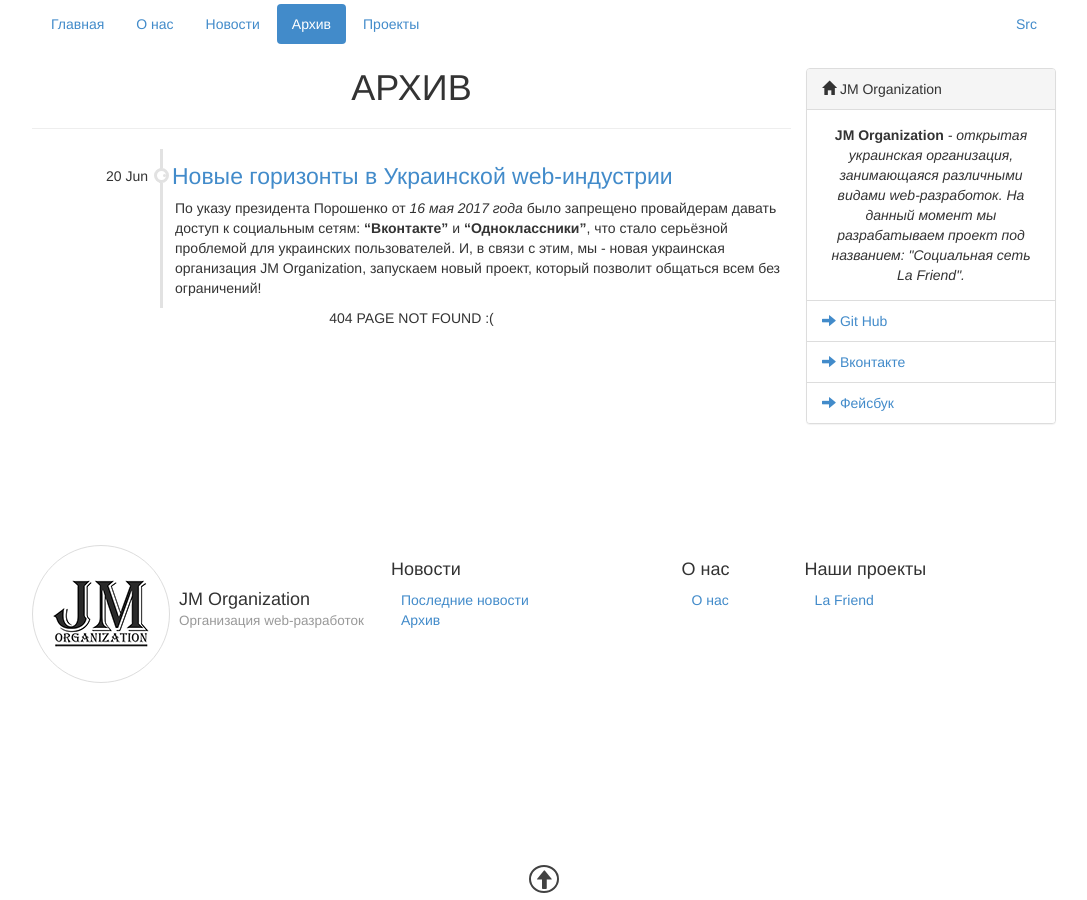
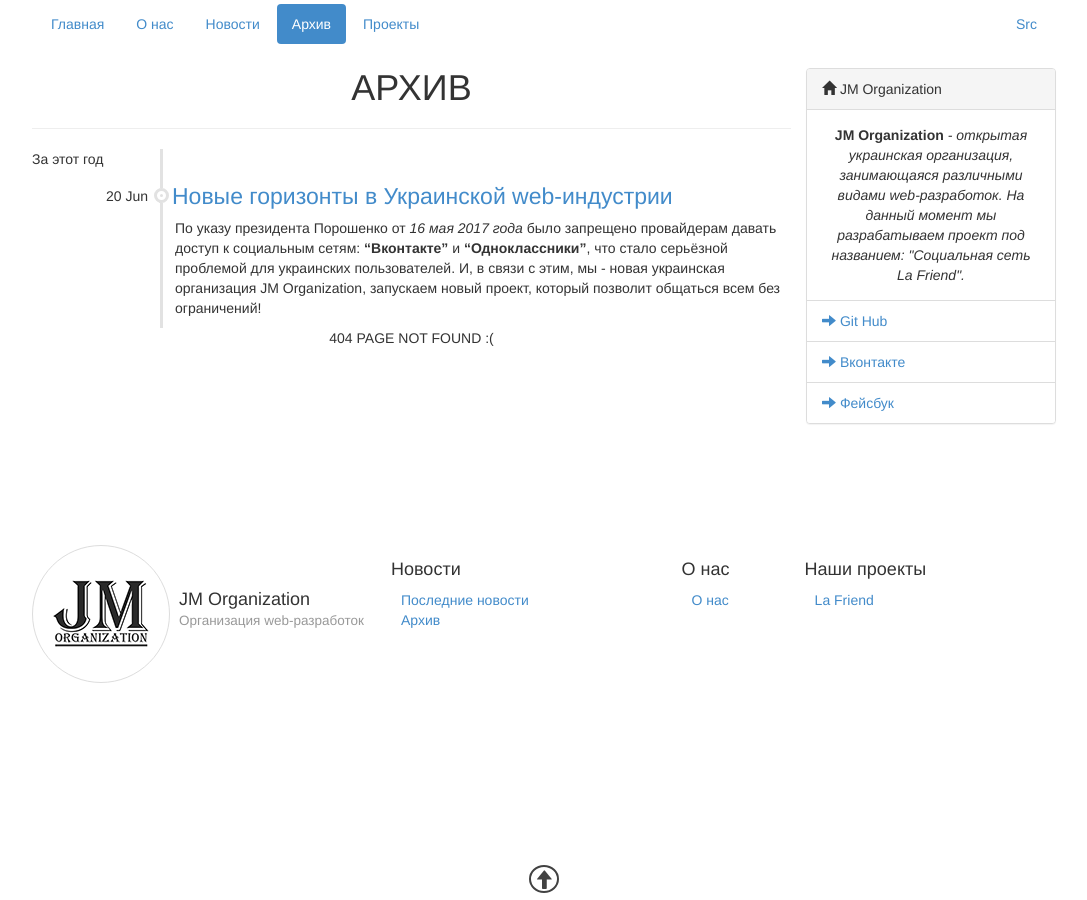
Before and after one commit to jm-organization/jm-organization.github.io, a Jekyll site: the page built from archive/index.html, in a window 1280 px wide. Shown: the whole page, without its empty margins (96-1183 px from the left). Built offline with Jekyll 4.4.1, drawn with Linux system fonts in a browser that asks for light colours.

Commit message:
Изменён вид архива

```diff
--- a/archive/index.html
+++ b/archive/index.html
@@ -6,6 +6,7 @@
 <div class="jm-archive">
     <div class="jm-a-line"></div>
     <div class="jm-a-events">
+        <div class="jm-a-year">За этот год</div>
         {% for post in site.posts %}
         {% unless post.next %}
         <div class="jm-archive-article">
@@ -15,7 +16,7 @@
             {% if year != nyear %}
         </div>
 
-        <h3>{{ post.date | date: '%Y' }}</h3>
+        <div class="jm-a-year">{{ post.date | date: '%Y' }}</div>
         <div class="jm-archive-article">
             {% endif %}
             {% endunless %}
--- a/assets/css/main.css
+++ b/assets/css/main.css
@@ -202,7 +202,7 @@
         .page-width .jm-archive .jm-a-events .jm-archive-article > .jm-aa-date:before {
           position: absolute;
           z-index: 1;
-          right: -24px;
+          right: -21px;
           top: 4px;
           content: "";
           width: 15px;
--- a/assets/css/main.sass
+++ b/assets/css/main.sass
@@ -233,7 +233,7 @@
         &:before
           position: absolute
           z-index: 1
-          right: -24px
+          right: -21px
           top: 4px
           content: ''
           width: $deviderWH
```
